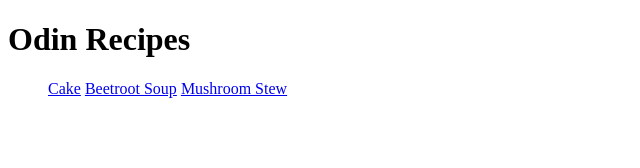
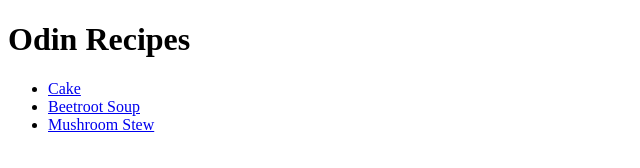
Before and after one commit to EdtheEgghead/odin-recipes, a plain HTML site: page index.html in a window 1280 px wide. Shown: the whole page, without its empty margins (0-640 px from the left). Drawn offline with Linux system fonts and the light colour scheme.

Commit message:
Reformat index.html anchor tags into an unordered list

```diff
--- a/index.html
+++ b/index.html
@@ -7,9 +7,9 @@
   <body>
     <h1>Odin Recipes</h1>
     <ul>
-      <a href="./recipes/cake.html">Cake</a>
-      <a href="./recipes/beetrootsoup.html">Beetroot Soup</a>
-      <a href="./recipes/mushroomstew.html">Mushroom Stew</a>
+      <li><a href="./recipes/cake.html">Cake</a></li>
+      <li><a href="./recipes/beetrootsoup.html">Beetroot Soup</a></li>
+      <li><a href="./recipes/mushroomstew.html">Mushroom Stew</a></li>
     </ul>
   </body>
 </html>
```
